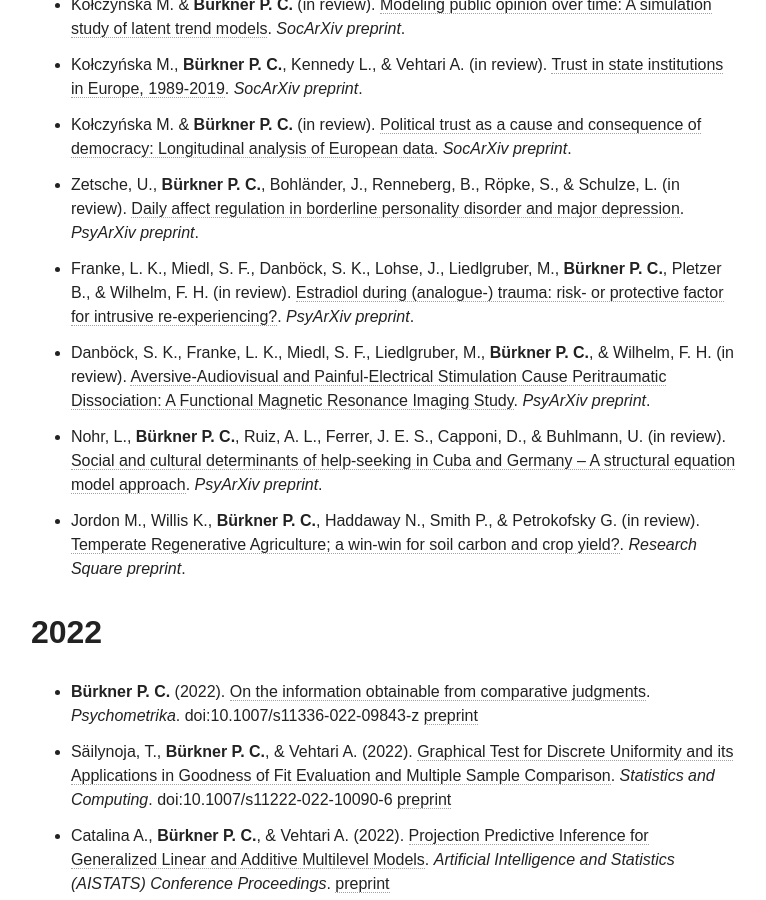
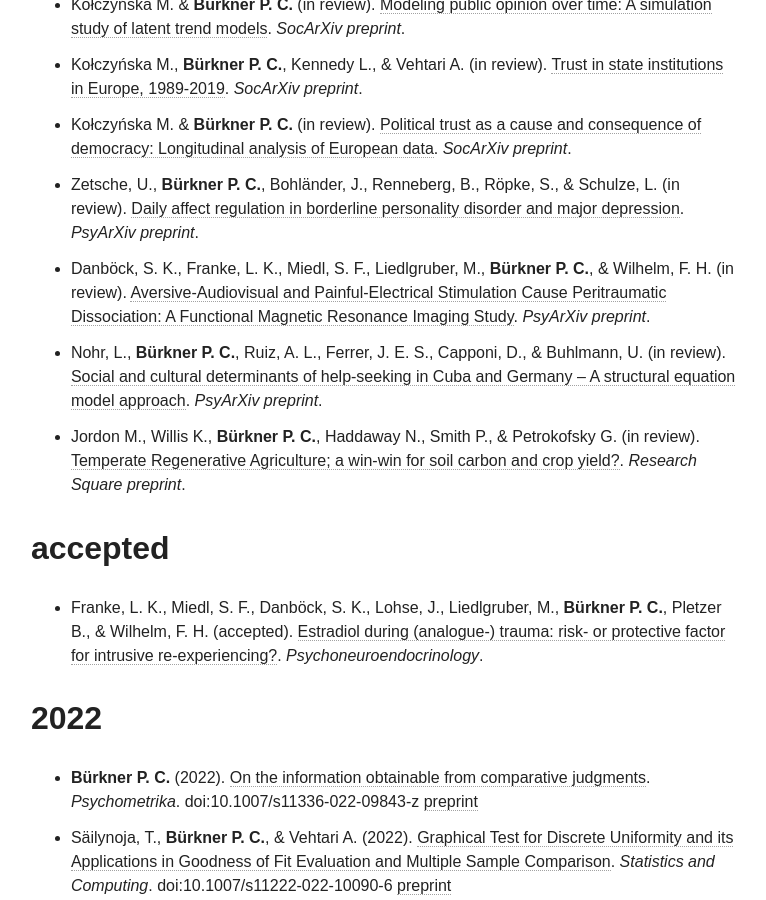
Before and after one commit to paul-buerkner/paul-buerkner.github.io, a Jekyll site: the page built from publications/index.md, in a window 1280 px wide and 900 px high, scrolled down 1373 px. Shown: the whole window, without its empty margins (255-1021 px from the left). Built offline with Jekyll 4.4.1, drawn with Linux system fonts in a browser that asks for light colours; nearby versions of some CDN libraries.

Commit message:
move paper to accepted

```diff
--- a/publications/index.md
+++ b/publications/index.md
@@ -20,10 +20,13 @@
 * Kołczyńska M., **Bürkner P. C.**, Kennedy L., & Vehtari A. (in review). [Trust in state institutions in Europe, 1989-2019](https://osf.io/preprints/socarxiv/3v5g7/). *SocArXiv preprint*.
 * Kołczyńska M. & **Bürkner P. C.** (in review). [Political trust as a cause and consequence of democracy: Longitudinal analysis of European data](https://osf.io/preprints/socarxiv/79dth/). *SocArXiv preprint*.
 * Zetsche, U., **Bürkner P. C.**, Bohländer, J., Renneberg, B., Röpke, S., & Schulze, L. (in review). [Daily affect regulation in borderline personality disorder and major depression](https://psyarxiv.com/6edcj/). *PsyArXiv preprint*.
-* Franke, L. K., Miedl, S. F., Danböck, S. K., Lohse, J., Liedlgruber, M., **Bürkner P. C.**, Pletzer B., & Wilhelm, F. H. (in review). [Estradiol during (analogue-) trauma: risk- or protective factor for intrusive re-experiencing?](https://psyarxiv.com/6rk8c/). *PsyArXiv preprint*.
 * Danböck, S. K., Franke, L. K., Miedl, S. F., Liedlgruber, M., **Bürkner P. C.**, & Wilhelm, F. H. (in review). [Aversive-Audiovisual and Painful-Electrical Stimulation Cause Peritraumatic Dissociation: A Functional Magnetic Resonance Imaging Study](https://psyarxiv.com/tgc7m/). *PsyArXiv preprint*.
 * Nohr, L., **Bürkner P. C.**, Ruiz, A. L., Ferrer, J. E. S., Capponi, D., & Buhlmann, U. (in review). [Social and cultural determinants of help-seeking in Cuba and Germany – A structural equation model approach](https://psyarxiv.com/5tqwv/). *PsyArXiv preprint*.
 * Jordon M., Willis K., **Bürkner P. C.**, Haddaway N., Smith P., & Petrokofsky G. (in review). [Temperate Regenerative Agriculture; a win-win for soil carbon and crop yield?](https://www.researchsquare.com/article/rs-1064515/v1). *Research Square preprint*.
+
+## accepted
+
+* Franke, L. K., Miedl, S. F., Danböck, S. K., Lohse, J., Liedlgruber, M., **Bürkner P. C.**, Pletzer B., & Wilhelm, F. H. (accepted). [Estradiol during (analogue-) trauma: risk- or protective factor for intrusive re-experiencing?](https://psyarxiv.com/6rk8c/). *Psychoneuroendocrinology*.
 
 ## 2022
 
```
